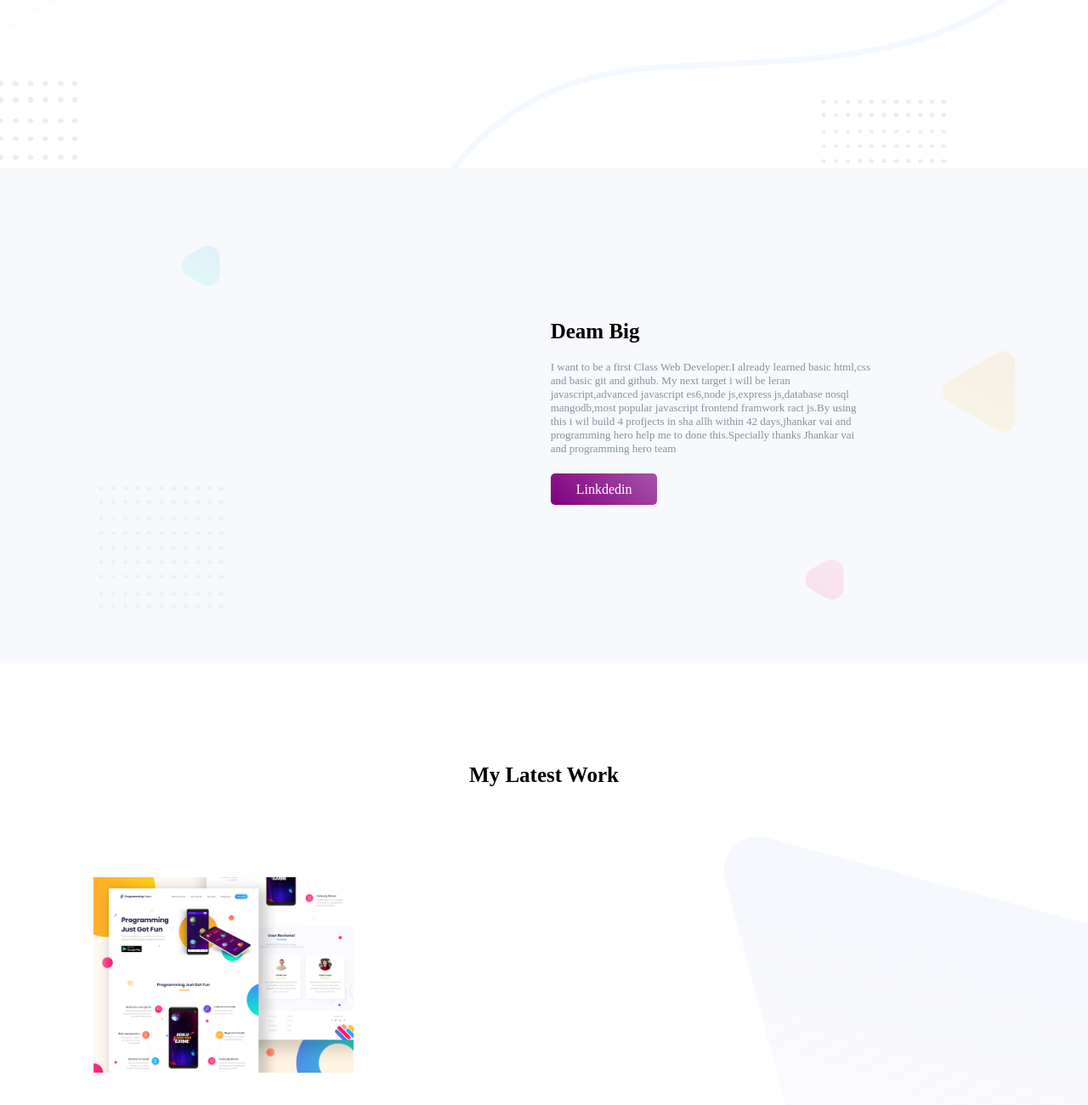
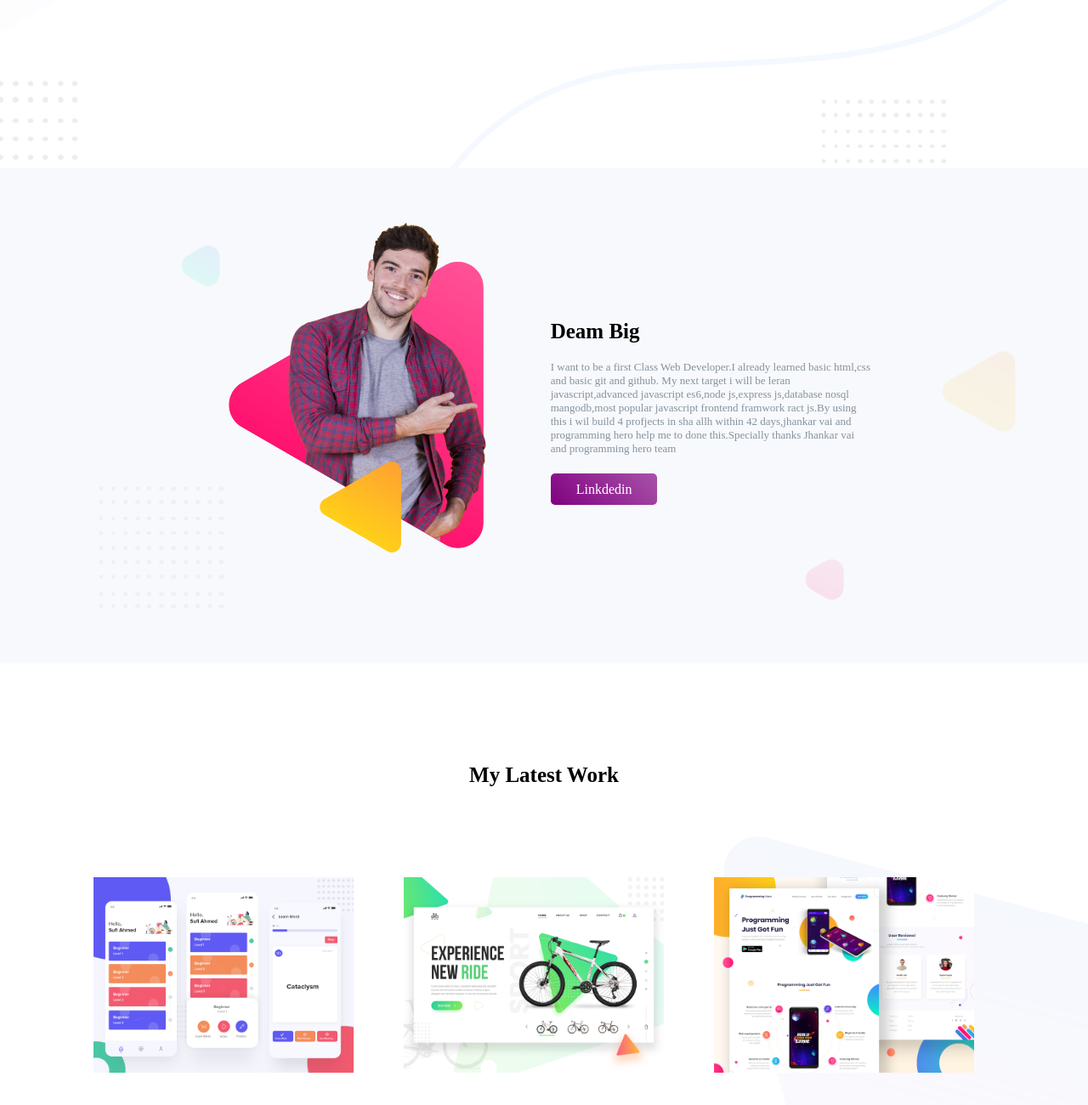
Before and after one commit to SAabdullah31/portfolio, a plain HTML site: page index.html in a window 1280 px wide. Shown: the part 366-1666 px from the top of the page at 85% size. Drawn offline with Linux system fonts and the light colour scheme.

Commit message:
Assignmen1t portfolio

```diff
--- a/index.html
+++ b/index.html
@@ -24,7 +24,7 @@
     </section>
     <section class="second">
         <div class="half-width">
-            <img src="images//peter_dream.png" alt="">
+            <img src="images/peter_dream.png" alt="">
         </div>
         <div class="half-width">
             <div class="content-left">
@@ -40,8 +40,8 @@
         </div>
 
         <div class="work-image">
-            <img src="images//latest-work/work-1.png" alt="">
-            <img src="images//latest-work/work-2.jpg" alt="">
+            <img src="images/latest-work/work-1.png" alt="">
+            <img src="images/latest-work/work-2.jpg" alt="">
             <img src="images/latest-work/work-3.jpg" alt="">
         </div>
     </section>
```
